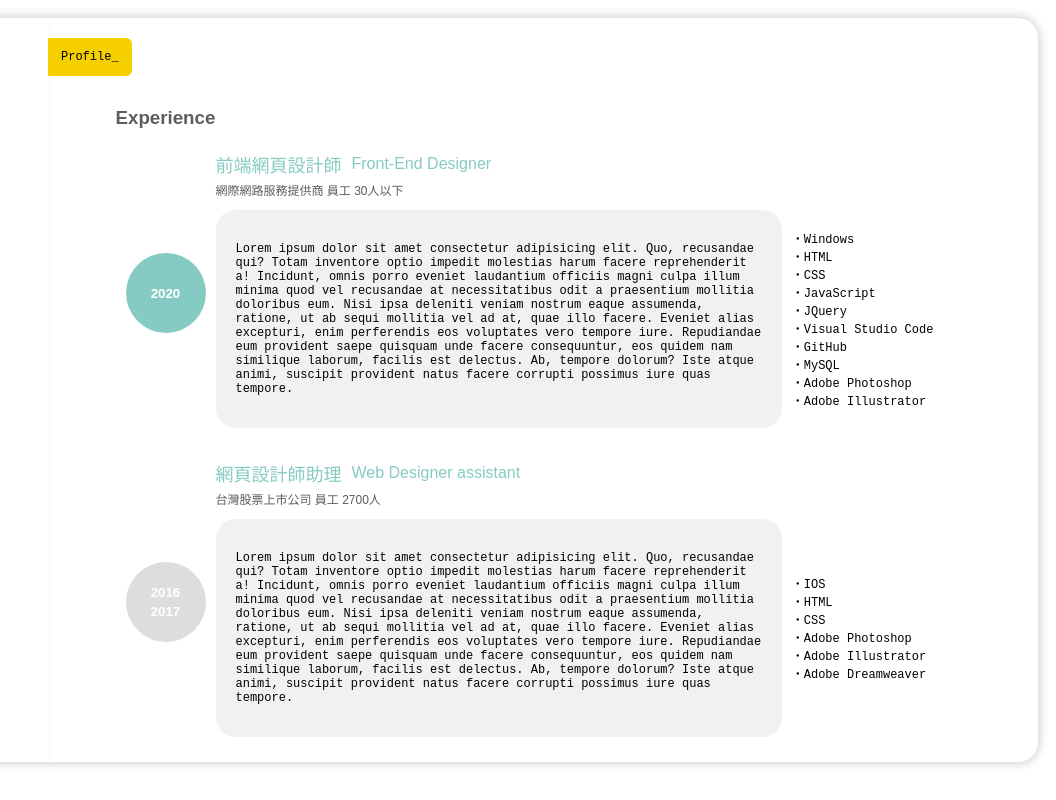
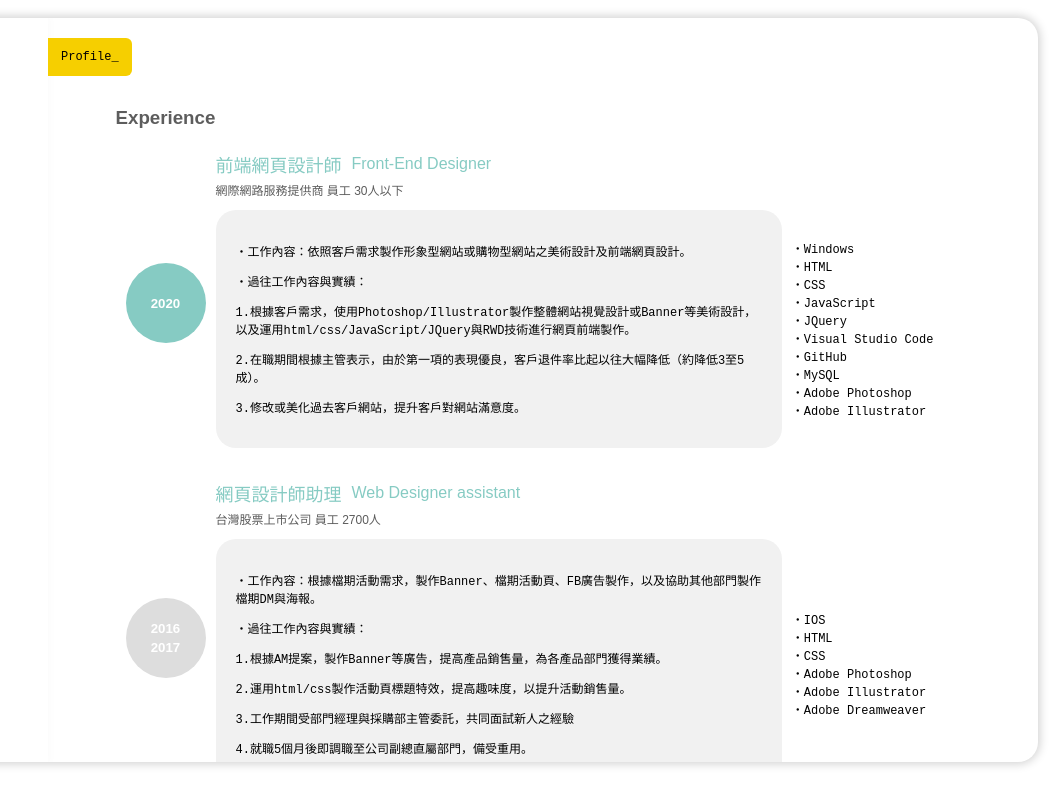
Before and after one commit to dorien92/chuyun10, a plain HTML site: page profile.html in a window 1280 px wide. Shown: the full height of the page, 224-1280 px from the left. Drawn offline with nearby package versions, Linux system fonts and the light colour scheme.

Commit message:
Add files via upload

```diff
--- a/profile.html
+++ b/profile.html
@@ -85,7 +85,12 @@
                             </div>
                             <div class="text_box">
                                 <div class="text">
-                                    <p>Lorem ipsum dolor sit amet consectetur adipisicing elit. Quo, recusandae qui? Totam inventore optio impedit molestias harum facere reprehenderit a! Incidunt, omnis porro eveniet laudantium officiis magni culpa illum minima quod vel recusandae at necessitatibus odit a praesentium mollitia doloribus eum. Nisi ipsa deleniti veniam nostrum eaque assumenda, ratione, ut ab sequi mollitia vel ad at, quae illo facere. Eveniet alias excepturi, enim perferendis eos voluptates vero tempore iure. Repudiandae eum provident saepe quisquam unde facere consequuntur, eos quidem nam similique laborum, facilis est delectus. Ab, tempore dolorum? Iste atque animi, suscipit provident natus facere corrupti possimus iure quas tempore.</p>
+                                    <p>・工作內容：依照客戶需求製作形象型網站或購物型網站之美術設計及前端網頁設計。</p>
+                                    <p></p>
+                                    <p>・過往工作內容與實績：</p>
+                                    <p>1.根據客戶需求，使用Photoshop/Illustrator製作整體網站視覺設計或Banner等美術設計，以及運用html/css/JavaScript/JQuery與RWD技術進行網頁前端製作。</p>
+                                    <p>2.在職期間根據主管表示，由於第一項的表現優良，客戶退件率比起以往大幅降低（約降低3至5成）。</p>
+                                    <p>3.修改或美化過去客戶網站，提升客戶對網站滿意度。</p>
                                 </div>
                                 <div class="use">
                                     <p>・Windows</p>
@@ -118,7 +123,13 @@
                             </div>
                             <div class="text_box">
                                 <div class="text">
-                                    <p>Lorem ipsum dolor sit amet consectetur adipisicing elit. Quo, recusandae qui? Totam inventore optio impedit molestias harum facere reprehenderit a! Incidunt, omnis porro eveniet laudantium officiis magni culpa illum minima quod vel recusandae at necessitatibus odit a praesentium mollitia doloribus eum. Nisi ipsa deleniti veniam nostrum eaque assumenda, ratione, ut ab sequi mollitia vel ad at, quae illo facere. Eveniet alias excepturi, enim perferendis eos voluptates vero tempore iure. Repudiandae eum provident saepe quisquam unde facere consequuntur, eos quidem nam similique laborum, facilis est delectus. Ab, tempore dolorum? Iste atque animi, suscipit provident natus facere corrupti possimus iure quas tempore.</p>
+                                    <p>・工作內容：根據檔期活動需求，製作Banner、檔期活動頁、FB廣告製作，以及協助其他部門製作檔期DM與海報。</p>
+                                    <p></p>
+                                    <p>・過往工作內容與實績：</p>
+                                    <p>1.根據AM提案，製作Banner等廣告，提高產品銷售量，為各產品部門獲得業績。</p>
+                                    <p>2.運用html/css製作活動頁標題特效，提高趣味度，以提升活動銷售量。</p>
+                                    <p>3.工作期間受部門經理與採購部主管委託，共同面試新人之經驗</p>
+                                    <p>4.就職5個月後即調職至公司副總直屬部門，備受重用。</p>
                                 </div>
                                 <div class="use">
                                     <p>・IOS</p>
```
